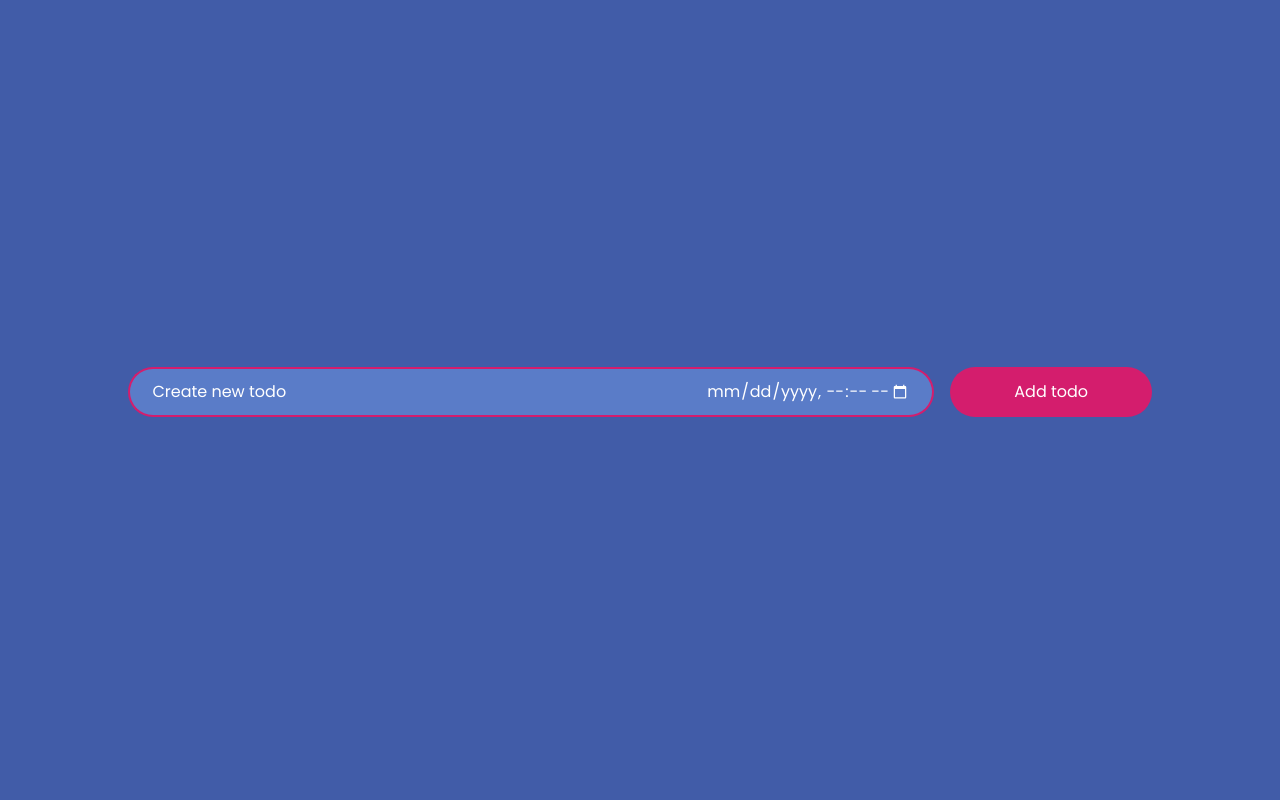
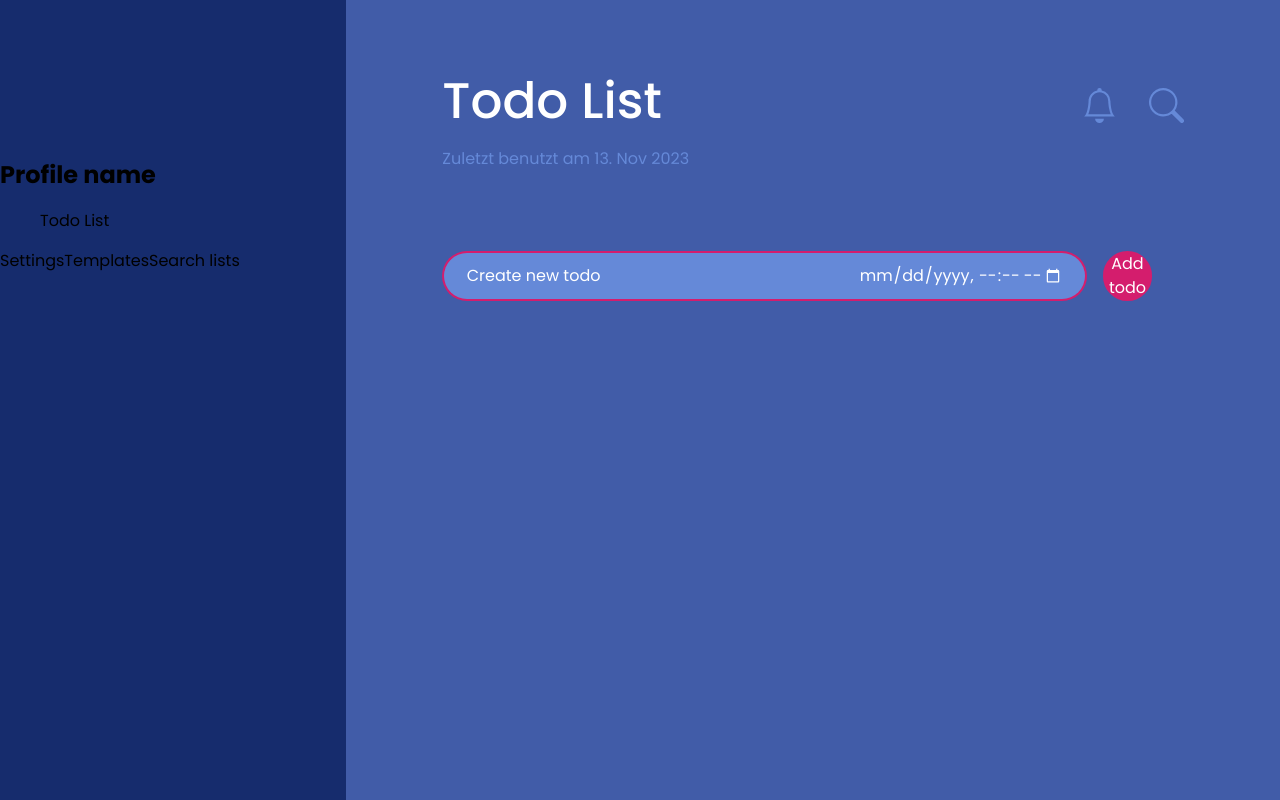
Before and after one commit to imursugarmommy/TodoList-App-2.0, a React (Create React App) app: page / in a window 1280 px wide. Built offline with nearby package versions, Linux system fonts and the light colour scheme.

Commit message:
Mostly html + css changes/upgrades
Worked on the UI mostly, but added variables to the text in the header as well

```diff
--- a/src/App.jsx
+++ b/src/App.jsx
@@ -6,9 +6,13 @@ import { Main } from "./Main";
 function App() {
   return (
     <>
-      {/* <Nav />
-      <Header /> */}
-      <Main />
+      <div className="wrapper">
+        <Nav />
+        <div className="main">
+          <Header />
+          <Main />
+        </div>
+      </div>
     </>
   );
 }
--- a/src/Header.jsx
+++ b/src/Header.jsx
@@ -1,14 +1,53 @@
 import React from "react";
+
+const changedTime = new Date();
+const day = changedTime.getDate();
+const months = [
+  "Jan",
+  "Feb",
+  "Mar",
+  "Apr",
+  "May",
+  "Jun",
+  "Jul",
+  "Aug",
+  "Sep",
+  "Oct",
+  "Nov",
+  "Dez",
+];
+const month = months[changedTime.getMonth() + 1];
+const year = changedTime.getFullYear();
 
 export function Header() {
   return (
     <header>
-      <div className="flex">
+      <div className="flex text">
         <h2 className="list-name">Todo List</h2>
-        <i className="fa-search"></i>
-        <i className="fa-bell"></i>
+        <div className="icons">
+          <svg
+            className="bi bi-bell"
+            xmlns="http://www.w3.org/2000/svg"
+            width="35"
+            height="35"
+            fill="currentColor"
+            viewBox="0 0 16 16">
+            <path d="M8 16a2 2 0 0 0 2-2H6a2 2 0 0 0 2 2zM8 1.918l-.797.161A4.002 4.002 0 0 0 4 6c0 .628-.134 2.197-.459 3.742-.16.767-.376 1.566-.663 2.258h10.244c-.287-.692-.502-1.49-.663-2.258C12.134 8.197 12 6.628 12 6a4.002 4.002 0 0 0-3.203-3.92L8 1.917zM14.22 12c.223.447.481.801.78 1H1c.299-.199.557-.553.78-1C2.68 10.2 3 6.88 3 6c0-2.42 1.72-4.44 4.005-4.901a1 1 0 1 1 1.99 0A5.002 5.002 0 0 1 13 6c0 .88.32 4.2 1.22 6z" />
+          </svg>
+          <svg
+            className="bi bi-search"
+            xmlns="http://www.w3.org/2000/svg"
+            width="35"
+            height="35"
+            fill="currentColor"
+            viewBox="0 0 16 16">
+            <path d="M11.742 10.344a6.5 6.5 0 1 0-1.397 1.398h-.001c.03.04.062.078.098.115l3.85 3.85a1 1 0 0 0 1.415-1.414l-3.85-3.85a1.007 1.007 0 0 0-.115-.1zM12 6.5a5.5 5.5 0 1 1-11 0 5.5 5.5 0 0 1 11 0z" />
+          </svg>
+        </div>
       </div>
-      <p className="bearbeitet">Zuletzt bearbeitet am 13. Sep 2023</p>
+      <p className="benutzt">
+        Zuletzt benutzt am {day}. {month} {year}
+      </p>
     </header>
   );
 }
--- a/src/Main.jsx
+++ b/src/Main.jsx
@@ -34,7 +34,7 @@ export function Main() {
     const minutes = dateTimeValue.getMinutes();
     const dayOfWeekInt = dateTimeValue.getDay();
     const dayOfMonth = dateTimeValue.getDate();
-    const month = dateTimeValue.getMonth();
+    const month = dateTimeValue.getMonth() + 1;
     const year = dateTimeValue.getFullYear();
 
     const days = [
@@ -75,7 +75,7 @@ export function Main() {
 
     if (item.remainingHours <= 0 && item.remainingMinutes < 0) return;
 
-    setTodos((oldList) => [...oldList, item]);
+    setTodos((oldList) => [item, ...oldList]);
     setTodoItem("");
   }
 
--- a/src/TodoList.jsx
+++ b/src/TodoList.jsx
@@ -5,7 +5,9 @@ function TodoList({ todos, toggleTodo, deleteTodo }) {
   return (
     <div className="todo-list">
       <ul className="todos">
-        {todos.map((todo) => {
+        {/* {todos.lenght === 0 ? ( */}
+        {
+          todos.map((todo) => {
             return (
               <TodoItem
                 key={todo.key}
@@ -14,7 +16,11 @@ function TodoList({ todos, toggleTodo, deleteTodo }) {
                 deleteTodo={deleteTodo}
               />
             );
-        })}
+          })
+          // ) : (
+          // <p className="no-todos">No todos here...</p>
+          // )
+        }
       </ul>
     </div>
   );
--- a/src/style.css
+++ b/src/style.css
@@ -39,8 +39,6 @@ body {
   line-height: 1.5;
   font-family: "Poppins", sans-serif;
   overflow-x: hidden;
-  display: grid;
-  place-items: center;
   background: var(--primary-color400);
 }
 
@@ -87,8 +85,9 @@ button {
 :root {
   --primary-color400: #415ca8;
   --primary-color900: #162c6d;
-  --accent-color200: #5a7cc8;
+  --accent-color200: #6589d8;
   --accent-color400: #5f82d0;
+  --accent-color500: #284085;
   --accent-color700: #d41d6d;
 }
 
@@ -225,11 +224,12 @@ input[type="text"]::placeholder {
 }
 
 .input-form {
-  width: 80vw;
   gap: 1rem;
   display: grid;
   grid-auto-flow: column;
   grid-template-columns: 4fr 1fr;
+  padding-right: 2rem;
+  margin-bottom: 2rem;
 
   .input-box {
     display: grid;
@@ -271,6 +271,85 @@ input[type="text"]::placeholder {
     background: var(--accent-color700);
     color: white;
   }
+}
+
+.wrapper {
+  display: flex;
+}
+
+.wrapper > * {
+  flex-basis: 450px;
+}
+
+nav {
+  background-color: var(--primary-color900);
+}
+
+.main {
+  height: 100vh;
+  padding: 4rem 6rem;
+  flex-grow: 1;
+}
+
+header {
+  margin-bottom: 5rem;
+
+  .text {
+    display: flex;
+    justify-content: space-between;
+    align-items: center;
+  }
+
+  & h2 {
+    font-size: 50px;
+    color: white;
+    font-weight: 500;
+    padding-bottom: 0.5rem;
+  }
+
+  .benutzt,
+  svg {
+    color: var(--accent-color200);
+    cursor: pointer;
+  }
+
+  .bearbeitet {
+    font-weight: 500;
+  }
+
+  .icons {
+    display: flex;
+    gap: 2rem;
+  }
+}
+
+.no-todos {
+  color: white;
+  font-size: 20px;
+  margin-left: 3rem;
+  margin-top: 1rem;
+}
+
+.todo-list {
+  max-height: 570px;
+  overflow-y: auto;
+  width: calc(100% + 2rem);
+}
+
+.todos {
+  padding-right: 2rem;
+}
+
+::-webkit-scrollbar {
+  width: 5px;
+}
+::-webkit-scrollbar-thumb {
+  background-color: var(--primary-color900);
+  border-radius: 15px;
+}
+::-webkit-scrollbar-track {
+  background-color: var(--accent-color500);
+  border-radius: 15px;
 }
 
 .todo-item {
```
Lines whose indentation alone changed are shown as unchanged.
